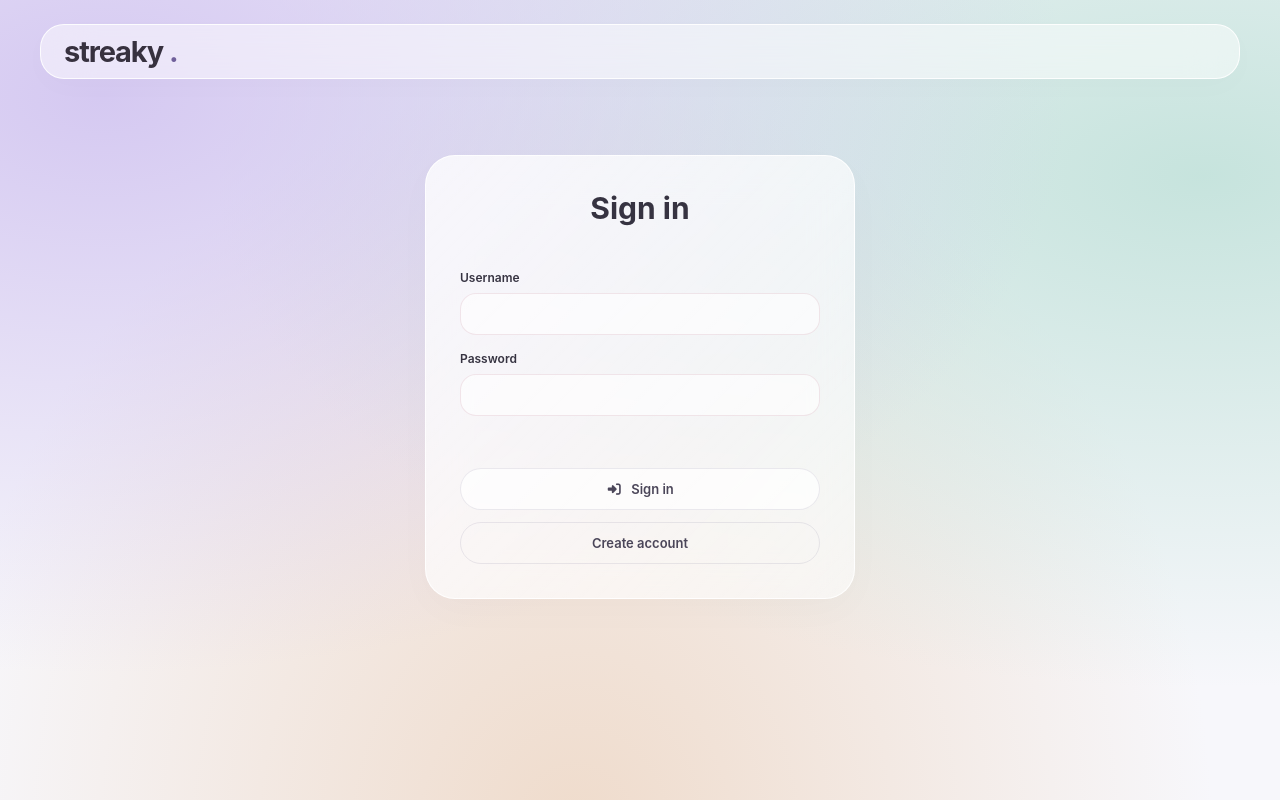
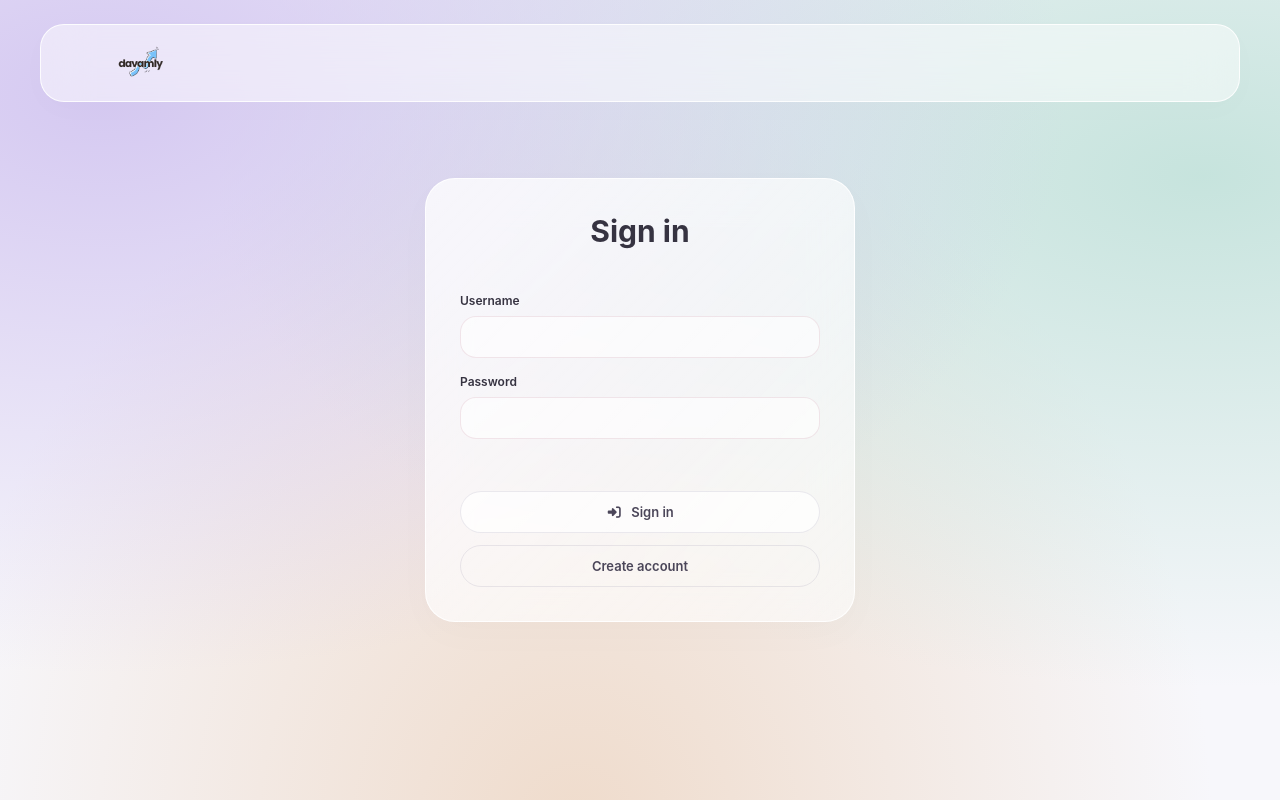
Before and after one commit to amil1337/streaky, a plain HTML site: page frontend/index.html in a window 1280 px wide. Drawn offline with Linux system fonts and the light colour scheme; no server answers; a web font is replaced by a local one.

Commit message:
feat: add davamly logo to frontend

```diff
--- a/frontend/index.html
+++ b/frontend/index.html
@@ -5,6 +5,7 @@
     <meta name="viewport" content="width=device-width, initial-scale=1" />
     <meta name="theme-color" content="#f7f7fb" />
     <title>streaky — Habit tracker</title>
+    <link rel="icon" type="image/png" href="assets/logo.png" />
     <link rel="stylesheet" href="assets/fontawesome/css/all.min.css" />
     <link rel="stylesheet" href="styles.css" />
     <script src="app.js" defer></script>
@@ -12,9 +13,8 @@
   <body>
     <header class="site-header">
       <nav class="navbar" aria-label="Main navigation">
-        <a href="#habits" class="wordmark" aria-label="streaky home">
-          streaky
-          <span>.</span>
+        <a href="#habits" class="wordmark" aria-label="davamly home">
+          <img src="assets/logo.png" alt="" width="154" height="52" />
         </a>
         <div class="nav-links" id="nav-links">
           <a class="btn nav-link" data-page="habits" href="#habits">
--- a/frontend/styles.css
+++ b/frontend/styles.css
@@ -1403,17 +1403,18 @@ dialog {
   box-shadow: 0 8px 30px #34304c04;
 }
 .wordmark {
-  font-family: var(--app-font);
-  font-size: 29px;
-  line-height: 1;
-  font-weight: 700;
-  letter-spacing: -1.1px;
+  display: inline-flex;
+  align-items: center;
+  width: 154px;
+  height: 52px;
   text-decoration: none;
-  color: #37313f;
   flex-shrink: 0;
 }
-.wordmark > span {
-  color: var(--theme-accent);
+.wordmark > img {
+  display: block;
+  width: 100%;
+  height: 100%;
+  object-fit: contain;
 }
 .wordmark:focus-visible {
   outline: 2px solid var(--theme-accent);
@@ -1603,7 +1604,8 @@ dialog {
     padding: 16px;
   }
   .wordmark {
-    font-size: 27px;
+    width: 144px;
+    height: 48px;
   }
   .navbar .account {
     grid-column: 2;
```
Also changed, not shown: frontend/assets/logo.png (added).
